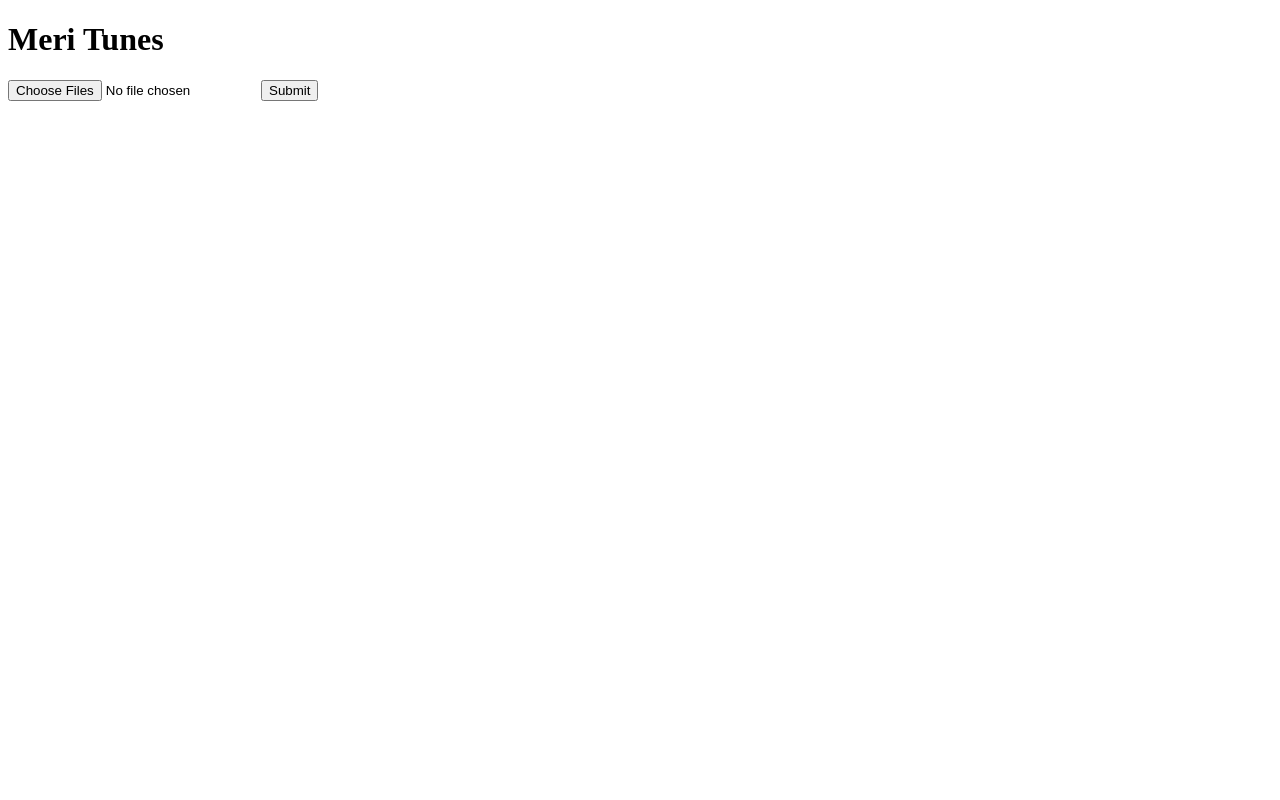
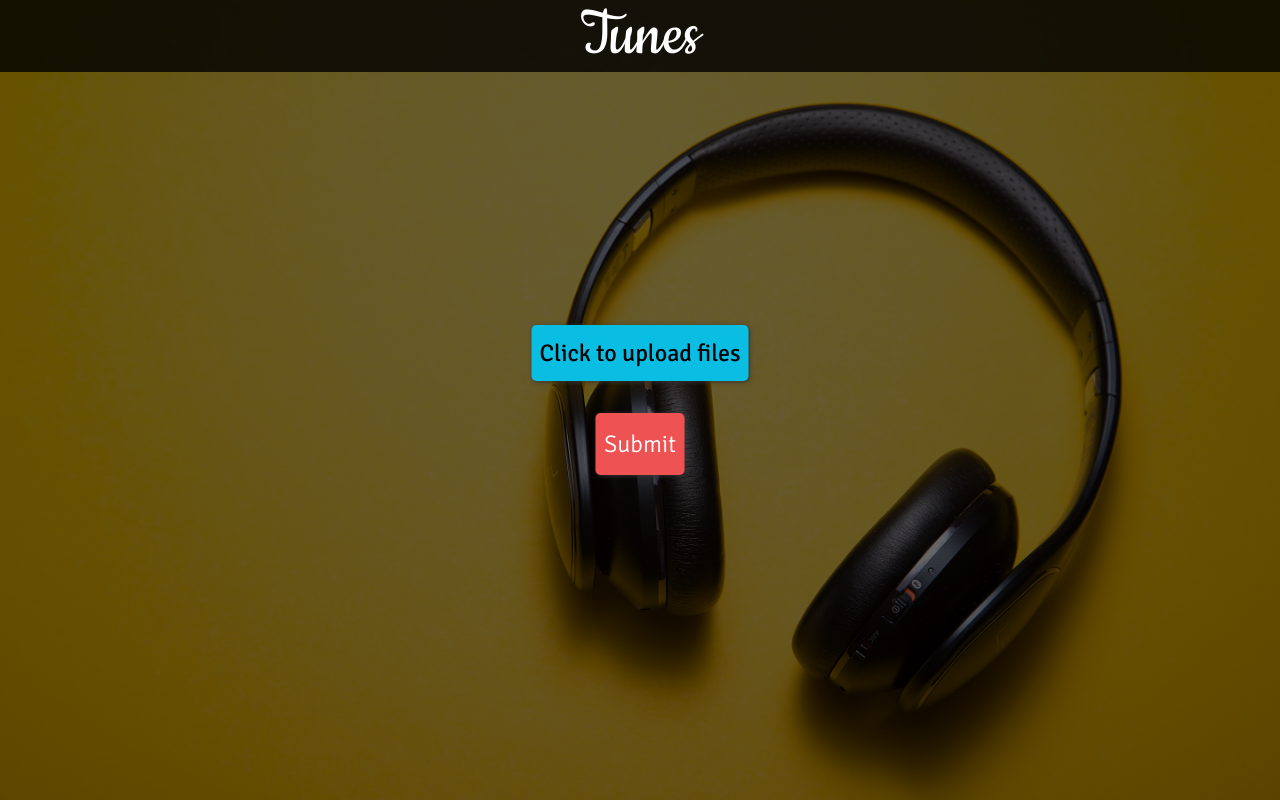
Before and after one commit to praveen-me/tunes, a React (Create React App) app: page / in a window 1280 px wide. Built offline with nearby package versions, Linux system fonts and the light colour scheme.

Commit message:
Style upload files section

```diff
--- a/src/App.js
+++ b/src/App.js
@@ -1,15 +1,15 @@
 import React, { Component } from 'react';
 import {BrowserRouter as Router, Route, Switch} from 'react-router-dom'
 import './scss/App.scss';
-import Nav from './components/Nav';
+import Header from './components/Header';
 import UploadFiles from './components/UploadFiles';
 
 class App extends Component {
   render() {
     return (
       <Router>
-        <div>
-          <Nav />
+        <div className="App">
+          <Header />
           <Switch>
             <UploadFiles />
           </Switch>
--- /dev/null
+++ b/src/components/Header.js
@@ -0,0 +1,13 @@
+import React, { Component } from 'react';
+
+class Header extends Component {
+  render() {
+    return (
+      <div className="header color-white">
+        <h1 className="logo center" >Tunes</h1>
+      </div>
+    );
+  }
+}
+
+export default Header;
--- a/src/components/Nav.js
+++ /dev/null
@@ -1,13 +0,0 @@
-import React, { Component } from 'react';
-
-class Nav extends Component {
-  render() {
-    return (
-      <div>
-        <h1>Meri Tunes</h1>
-      </div>
-    );
-  }
-}
-
-export default Nav;
--- a/src/components/UploadFiles.js
+++ b/src/components/UploadFiles.js
@@ -21,10 +21,13 @@
 
   render() {
     return (
-      <div>
-        <form onSubmit={this.handleSubmit}>
-          <input type="file" multiple accept="audio/*"/>
-          <input type="submit" value="Submit"/>
+      <div className="upload-files">
+        <form onSubmit={this.handleSubmit} className="upload-files-form middle center">
+          <div className="input-container btn">
+            Click to upload files
+            <input type="file" className="select-files" accept="audio/*" multiple/>
+          </div>
+          <input type="submit" className="btn submit-btn" value="Submit"/>
         </form>
       </div>
     );
--- a/src/scss/App.scss
+++ b/src/scss/App.scss
@@ -1,32 +1,58 @@
+@import './reset.scss';
+@import './base.scss';
+
+//Fonts
+@import url('https://fonts.googleapis.com/css?family=Cookie');
+@import url('https://fonts.googleapis.com/css?family=Signika:300,400,600');
+
+
+//General CSS
 .App {
-  text-align: center;
+  font-family: 'Signika', sans-serif;
+}
+//Nav
+.header {
+  background: rgba(0,0,0,0.8);
+  position: fixed;
+  top: 0;
+  display: block;
+  width: 100%;
 }
 
-.App-logo {
-  animation: App-logo-spin infinite 20s linear;
-  height: 40vmin;
+.logo {
+  font-size: 4.5rem;
+  font-family: 'Cookie', cursive;
 }
 
-.App-header {
-  background-color: #282c34;
-  min-height: 100vh;
-  display: flex;
-  flex-direction: column;
-  align-items: center;
-  justify-content: center;
-  font-size: calc(10px + 2vmin);
-  color: white;
+//Upload Files
+.upload-files {
+  width: 100vw;
+  height: 100vh;
+  background:linear-gradient(0deg,rgba(0,0,0,0.6   ),rgba(0,0,0,0.6)),url(../images/malte-wingen-381988-unsplash.jpg);
+  background-size: cover;
+  background-position: center;
+  color: #fff;
 }
 
-.App-link {
-  color: #61dafb;
+.input-container {
+  background-color: #0abde3;
+  position: relative;
+  color: #000;
 }
 
-@keyframes App-logo-spin {
-  from {
-    transform: rotate(0deg);
-  }
-  to {
-    transform: rotate(360deg);
-  }
+.select-files {
+  position: absolute;
+  width: 100%;
+  top : 0;
+  left : 0;
+  bottom : 0;
+  right : 0;
+  opacity: 0;
+  cursor: pointer;
 }
+
+.submit-btn {
+  background-color: #ee5253;
+  color: #fff;
+  font-weight: 300;
+}
--- /dev/null
+++ b/src/scss/base.scss
@@ -0,0 +1,47 @@
+a {
+  text-decoration: none;
+}
+
+img {
+  height: 100%;
+  width: 100%;
+}
+
+.wrapper {
+  max-width : 960px;
+  width : 100%;
+  margin : 0 auto;
+}
+
+.center {
+  text-align : center;
+}
+
+.right {
+  text-align: right;
+}
+.color-white {
+  color: #fff;
+}
+
+.middle {
+  position: absolute;
+  left : 50%;
+  top: 50%;
+  transform: translate(-50%, -50%);
+}
+
+h1 {
+  font-size: 40px;
+}
+
+.btn {
+  padding: 1rem 0.5rem;
+  font-family: 'Signika', sans-serif;
+  border-radius: 5px;
+  font-size: 1.5rem;
+  margin: 1rem 0.5rem;
+  cursor: pointer;
+  border: none;
+  box-shadow: 1px 1px 4px 0px #353434;
+}
--- /dev/null
+++ b/src/scss/reset.scss
@@ -0,0 +1,48 @@
+/* http://meyerweb.com/eric/tools/css/reset/
+   v2.0 | 20110126
+   License: none (public domain)
+*/
+
+html, body, div, span, applet, object, iframe,
+h1, h2, h3, h4, h5, h6, p, blockquote, pre,
+a, abbr, acronym, address, big, cite, code,
+del, dfn, em, img, ins, kbd, q, s, samp,
+small, strike, strong, sub, sup, tt, var,
+b, u, i, center,
+dl, dt, dd, ol, ul, li,
+fieldset, form, label, legend,
+table, caption, tbody, tfoot, thead, tr, th, td,
+article, aside, canvas, details, embed,
+figure, figcaption, footer, header, hgroup,
+menu, nav, output, ruby, section, summary,
+time, mark, audio, video {
+	margin: 0;
+	padding: 0;
+	border: 0;
+	font-size: 100%;
+	font: inherit;
+	vertical-align: baseline;
+}
+/* HTML5 display-role reset for older browsers */
+article, aside, details, figcaption, figure,
+footer, header, hgroup, menu, nav, section {
+	display: block;
+}
+body {
+	line-height: 1;
+}
+ol, ul {
+	list-style: none;
+}
+blockquote, q {
+	quotes: none;
+}
+blockquote:before, blockquote:after,
+q:before, q:after {
+	content: '';
+	content: none;
+}
+table {
+	border-collapse: collapse;
+	border-spacing: 0;
+}
```
Also changed, not shown: src/images/malte-wingen-381988-unsplash.jpg (added).
